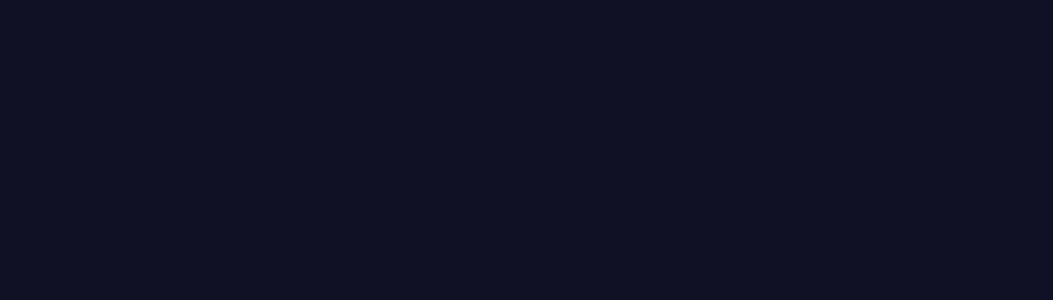
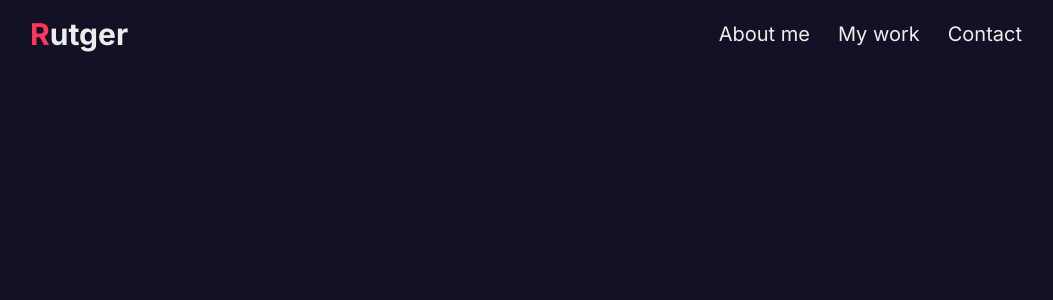
Before and after one commit to Rutger505/portfolio, a Next.js app: page / in a window 1280 px wide. Shown: the top 300 px of the page, without its empty margins (114-1167 px from the left). Built offline with nearby package versions, Linux system fonts and the light colour scheme.

Commit message:
Start making header.tsx

```diff
--- a/src/app/layout.tsx
+++ b/src/app/layout.tsx
@@ -11,12 +11,14 @@ export const metadata: Metadata = {
 
 export default function RootLayout({
   children,
-}: {
+}: Readonly<{
   children: React.ReactNode;
-}) {
+}>) {
   return (
     <html lang="en">
-      <body className={` ${inter.className} bg-primary`}>{children}</body>
+      <body className={` ${inter.className} px-spacing bg-primary`}>
+        {children}
+      </body>
     </html>
   );
 }
--- a/src/app/page.tsx
+++ b/src/app/page.tsx
@@ -1,5 +1,10 @@
+import Header from "@/components/header";
+
 export default function Home() {
   return (
-    <main className="flex min-h-screen flex-col items-center justify-between p-24"></main>
+    <>
+      <Header />
+      <main className="flex min-h-screen flex-col items-center justify-between p-24"></main>
+    </>
   );
 }
--- /dev/null
+++ b/src/components/header.tsx
@@ -0,0 +1,24 @@
+import Link from "next/link";
+
+export default function Header() {
+  return (
+    <header className="flex items-center justify-between p-4 ">
+      <Link href={"#home"} className={"text-textPrimary text-3xl font-bold"}>
+        <span className={"text-accent"}>R</span>
+        utger
+      </Link>
+
+      <nav className="flex gap-x-7">
+        <Link href={"#about"} className={"text-textPrimary text-xl"}>
+          About me
+        </Link>
+        <Link href={"#projects"} className={"text-textPrimary text-xl"}>
+          My work
+        </Link>
+        <Link href={"#contact"} className={"text-textPrimary text-xl"}>
+          Contact
+        </Link>
+      </nav>
+    </header>
+  );
+}
--- a/tailwind.config.ts
+++ b/tailwind.config.ts
@@ -7,12 +7,17 @@ const config: Config = {
     "./src/app/**/*.{js,ts,jsx,tsx,mdx}"
   ],
   theme: {
-    backgroundColor: {
+    colors: {
       primary: "#121125",
       secondary: "#0E0E21",
       accent: "#FF365A",
-      text: "#EDEDED",
+      textPrimary: "#EDEDED",
       textSecondary: "#CAC8DC"
+    },
+    extend: {
+      padding: {
+        spacing: "10%"
+      }
     }
   },
   plugins: []
```
